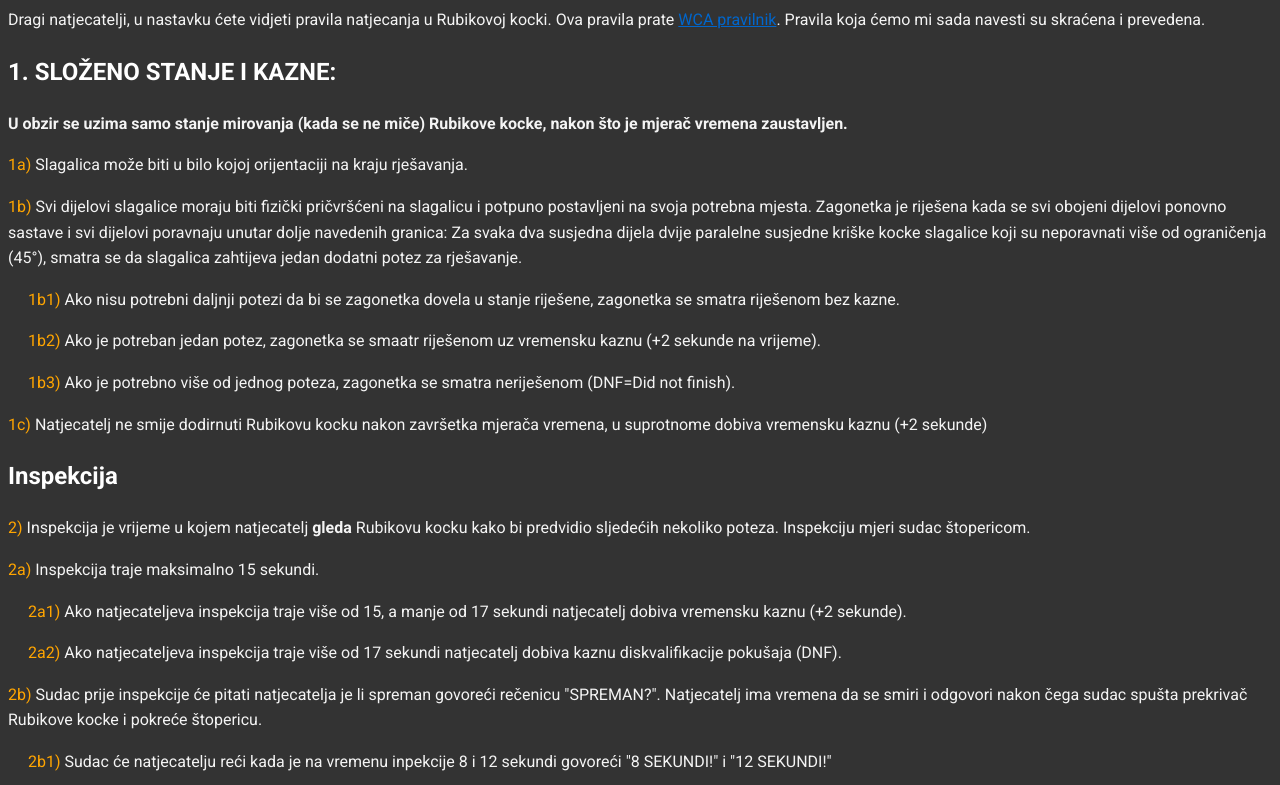
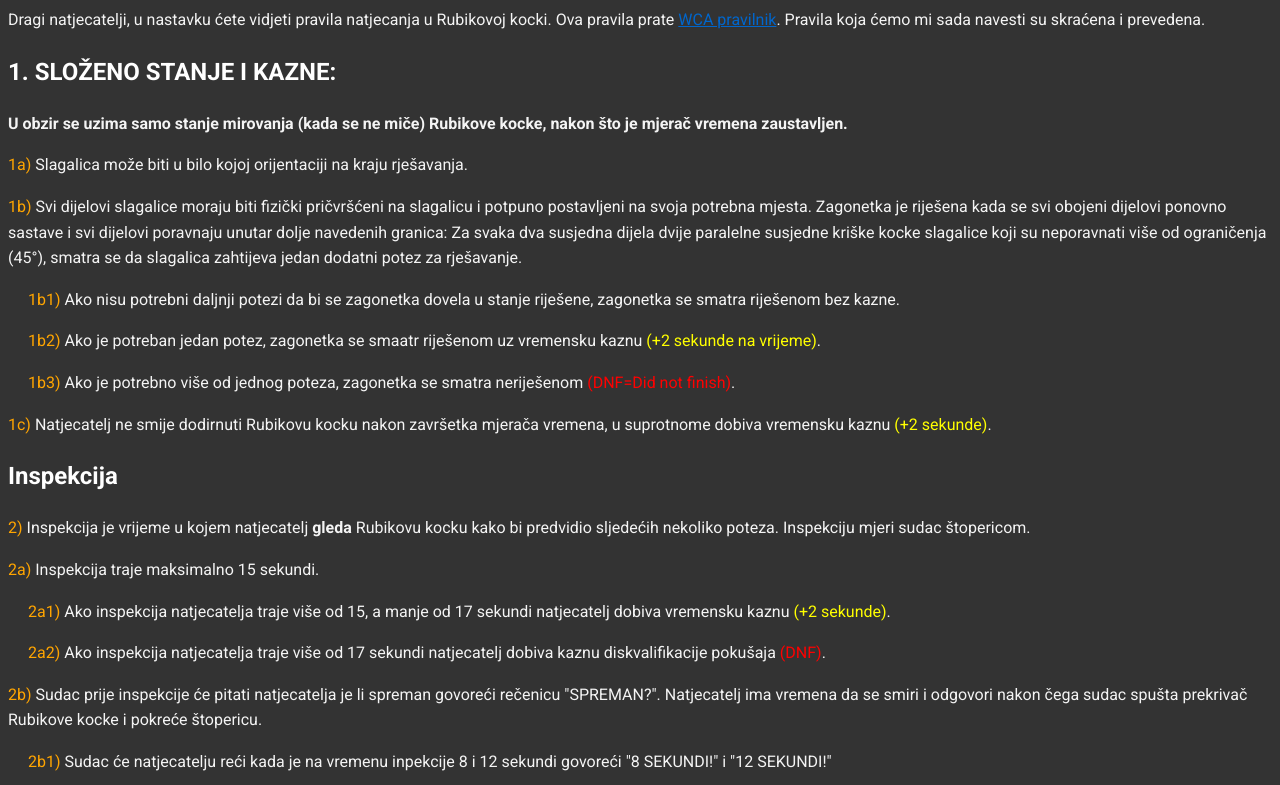
Before and after one commit to UnknownCoder404/Cubing-competition, a plain HTML site: page build/rules/index.html in a window 1280 px wide. Shown: the part 87-872 px from the top of the page. Drawn offline with Linux system fonts and the light colour scheme; files that its build step writes are made by us from their sources.

Commit message:
Add coloring to punishments

```diff
--- a/build/rules/index.html
+++ b/build/rules/index.html
@@ -49,17 +49,18 @@
     <p class="indent">
       <span class="numbering">1b2&#41;</span>
       Ako je potreban jedan potez, zagonetka se smaatr riješenom uz vremensku
-      kaznu (+2 sekunde na vrijeme).
+      kaznu <span class="yellow">(+2 sekunde na vrijeme)</span>.
     </p>
     <p class="indent">
       <span class="numbering">1b3&#41;</span>
       Ako je potrebno više od jednog poteza, zagonetka se smatra neriješenom
-      (DNF=Did not finish).
+      <span class="red">(DNF=Did not finish)</span>.
     </p>
     <p>
       <span class="numbering">1c&#41;</span>
       Natjecatelj ne smije dodirnuti Rubikovu kocku nakon završetka mjerača
-      vremena, u suprotnome dobiva vremensku kaznu (+2 sekunde)
+      vremena, u suprotnome dobiva vremensku kaznu
+      <span class="yellow">(+2 sekunde)</span>.
     </p>
     <h2>Inspekcija</h2>
     <p>
@@ -74,13 +75,14 @@
     </p>
     <p class="indent">
       <span class="numbering">2a1&#41;</span>
-      Ako natjecateljeva inspekcija traje više od 15, a manje od 17 sekundi
-      natjecatelj dobiva vremensku kaznu (+2 sekunde).
+      Ako inspekcija natjecatelja traje više od 15, a manje od 17 sekundi
+      natjecatelj dobiva vremensku kaznu
+      <span class="yellow">(+2 sekunde)</span>.
     </p>
     <p class="indent">
       <span class="numbering">2a2&#41;</span>
-      Ako natjecateljeva inspekcija traje više od 17 sekundi natjecatelj dobiva
-      kaznu diskvalifikacije pokušaja (DNF).
+      Ako inspekcija natjecatelja traje više od 17 sekundi natjecatelj dobiva
+      kaznu diskvalifikacije pokušaja <span class="red">(DNF)</span>.
     </p>
     <p>
       <span class="numbering">2b&#41;</span>
--- a/build/rules/style.css
+++ b/build/rules/style.css
@@ -16,6 +16,12 @@ h1, h2 {
 a {
   color: #06c;
 }
+.yellow {
+  color: yellow;
+}
+.red {
+  color: red;
+}
 
 .bold {
   font-weight: bold;
```
